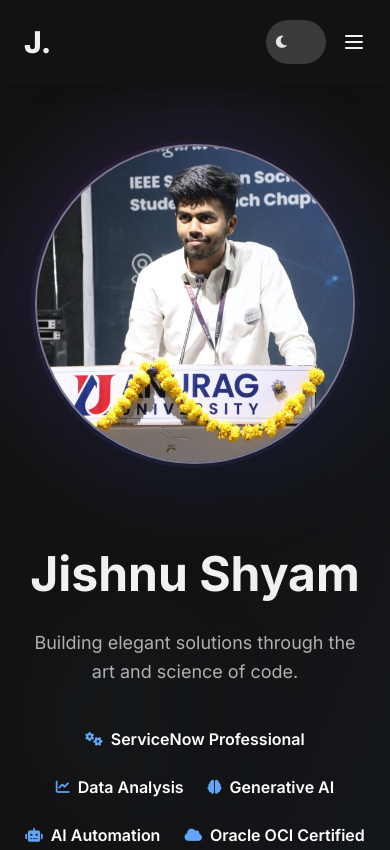
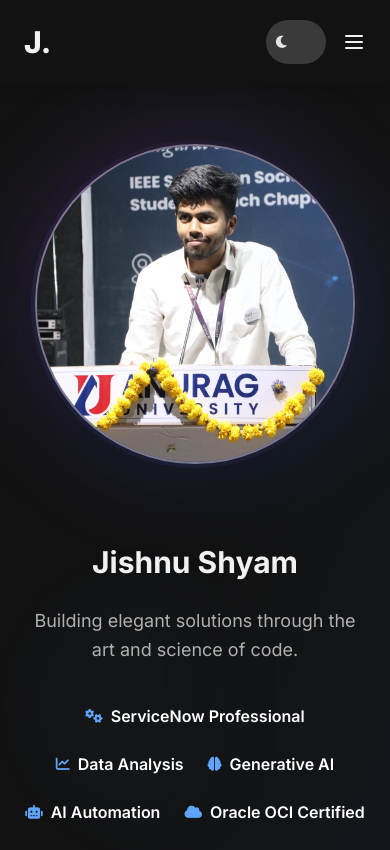
Before and after one commit to Jishnuu25/portfolio-website, a plain HTML site: page index.html in a window 390 px wide. Shown: the top 850 px of the page. Drawn offline with nearby package versions, Linux system fonts and the light colour scheme.

Commit message:
Update index.html

```diff
--- a/index.html
+++ b/index.html
@@ -91,7 +91,7 @@
                                         </span>
                                     </div>
                                 </div>
-                                <h1 class="text-5xl md:text-6xl lg:text-7xl font-bold leading-tight animate-fadeInUp animate-delay-100">
+                                <h1 class="text-3xl sm:text-4xl md:text-5xl lg:text-6xl xl:text-7xl font-bold leading-tight animate-fadeInUp animate-delay-100">
                                     <span class="block text-accent-color bg-gradient-to-r from-accent-color via-blue-500 to-purple-500 bg-clip-text transition-all duration-500 relative">
                                         Jishnu Shyam
                                         <!-- Subtle underline effect -->
```
